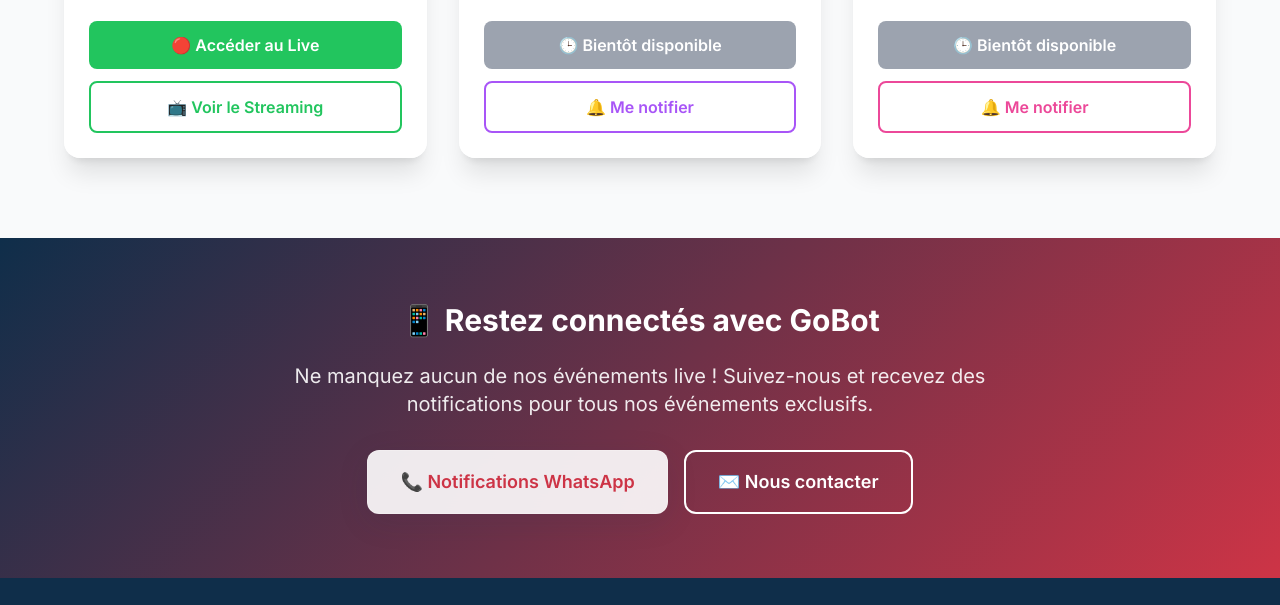
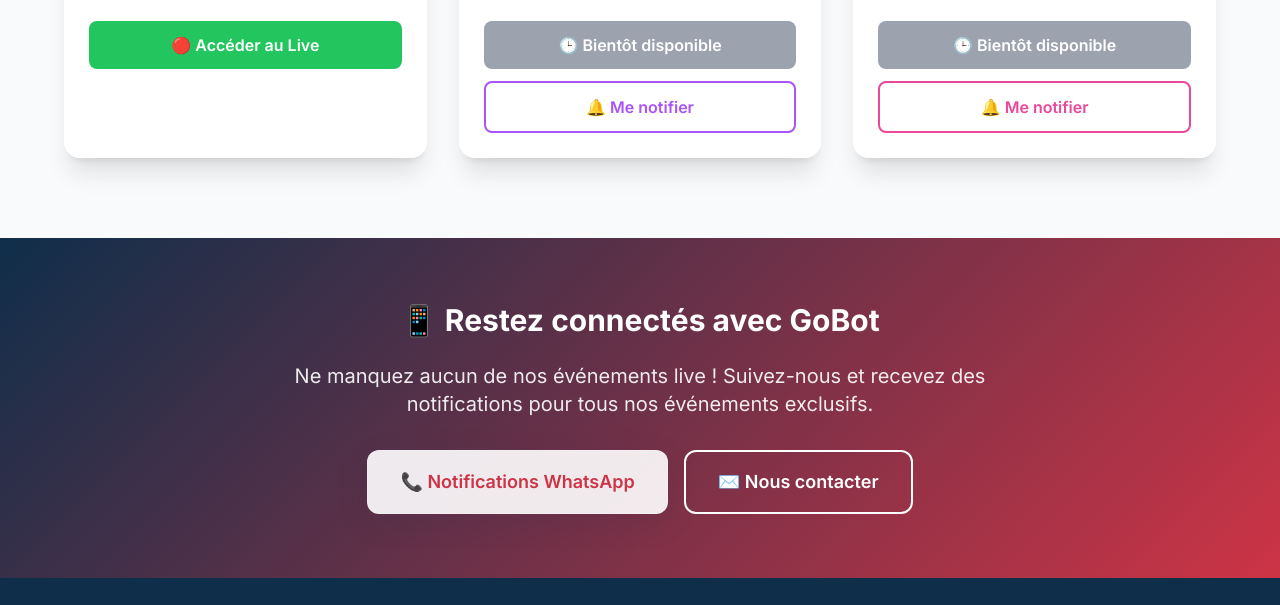
Before and after one commit to Oluwadjobo/gobot, a website: page live-events.html in a window 1280 px wide. Shown: the part 1086-1691 px from the top of the page. Drawn offline with nearby package versions, Linux system fonts and the light colour scheme.

Commit message:
Suppression du bouton 'Voir le Streaming' de la page Live Events

```diff
--- a/live-events.html
+++ b/live-events.html
@@ -139,10 +139,6 @@
                             <a href="fenou-higbe-market.html"
                                class="block w-full bg-green-500 text-white py-3 px-6 rounded-lg font-semibold text-center hover:bg-green-600 transition-colors">
                                 🔴 Accéder au Live
-                            </a>
-                            <a href="live.html"
-                               class="block w-full border-2 border-green-500 text-green-500 py-3 px-6 rounded-lg font-semibold text-center hover:bg-green-50 transition-colors">
-                                📺 Voir le Streaming
                             </a>
                         </div>
                     </div>
```
